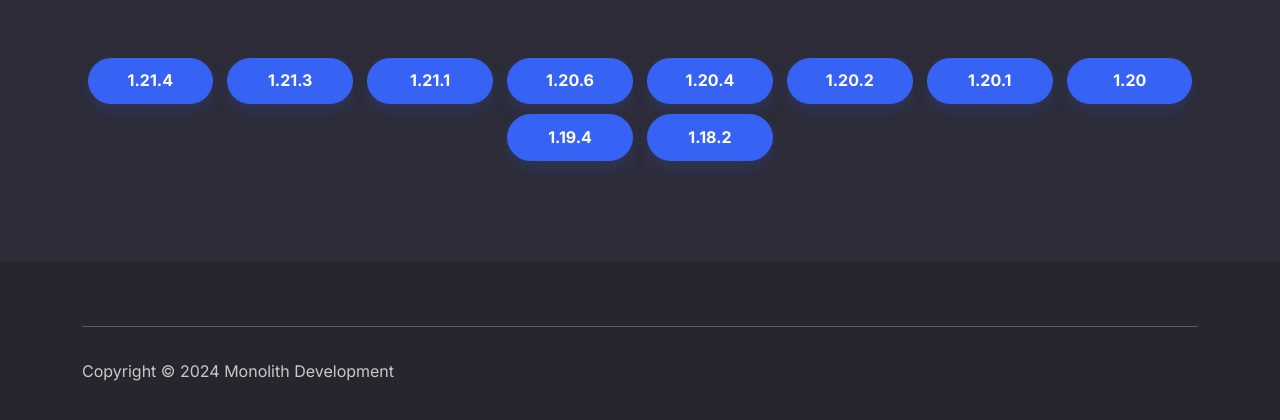
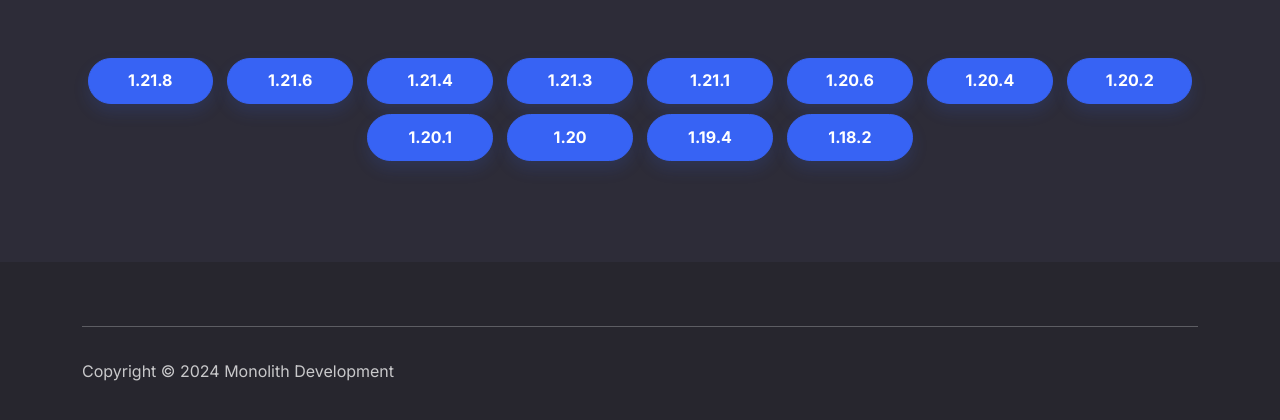
Before and after one commit to MeteorClientPlus/MeteorClientPlus.github.io, a plain HTML site: page versions.html in a window 1280 px wide. Shown: the part 174-594 px from the top of the page. Drawn offline with Linux system fonts and the light colour scheme.

Commit message:
Update links

```diff
--- a/versions.html
+++ b/versions.html
@@ -41,6 +41,8 @@
     <section class="py-5">
         <h1>All versions</h1>
         <div class="container text-center py-4 py-xl-5" style="padding: 89px 12px;">
+        <a class="btn btn-primary shadow" role="button" href="https://github.com/MeteorClientPlus/MeteorPlus/releases/download/1.21.8_1.0.9.5/meteor-plus-1.21.8_1.0.9.5.jar" style="width: 125.422px;margin: 5px;margin-top: 5px;">1.21.8</a>
+        <a class="btn btn-primary shadow" role="button" href="https://github.com/MeteorClientPlus/MeteorPlus/releases/download/1.21.6_1.0.9.5/meteor-plus-1.21.5_1.0.9.5.jar" style="width: 125.422px;margin: 5px;margin-top: 5px;">1.21.6</a>
 		<a class="btn btn-primary shadow" role="button" href="https://github.com/MeteorClientPlus/MeteorPlus/releases/download/1.21.4_1.0.9.5/meteor-plus-1.21.4_1.0.9.5.jar" style="width: 125.422px;margin: 5px;margin-top: 5px;">1.21.4</a>
 		<a class="btn btn-primary shadow" role="button" href="https://github.com/MeteorClientPlus/MeteorPlus/releases/download/1.21.3_1.0.9.2/meteor-plus-1.21.3_1.0.9.2.jar" style="width: 125.422px;margin: 5px;margin-top: 5px;">1.21.3</a>
 		<a class="btn btn-primary shadow" role="button" href="https://github.com/MeteorClientPlus/MeteorPlus/releases/download/1.21.1_1.0.9.1/meteor-plus-1.21.1_1.0.9.2.jar" style="width: 125.422px;margin: 5px;margin-top: 5px;">1.21.1</a>
```
Also changed, not shown: index.html (+1 -1 lines).
